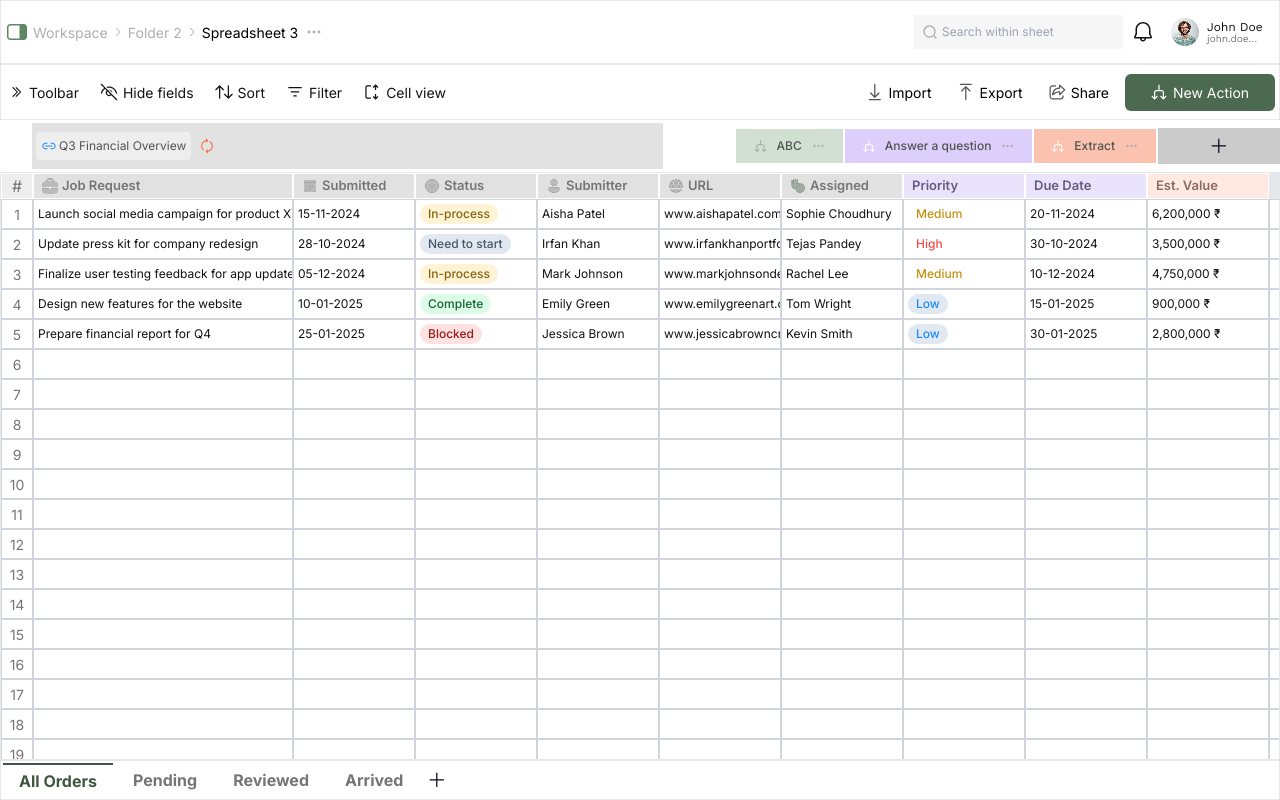
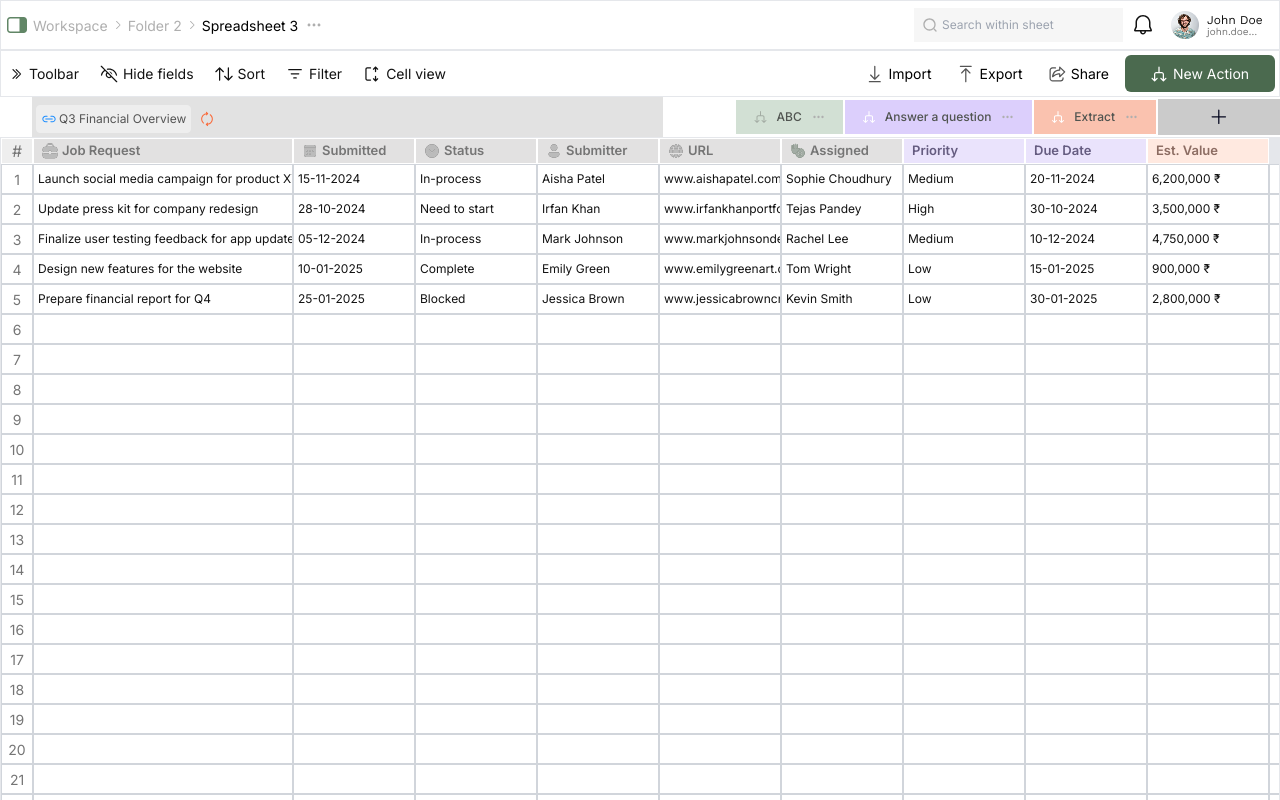
Before and after one commit to prashantsingh019/Spreadsheet-Clone, a React (Vite) app: page / in a window 1280 px wide. Shown: the top 800 px of the page. Built offline with nearby package versions, Linux system fonts and the light colour scheme.

Commit message:
Arrow Navigation feature

```diff
--- a/src/App.tsx
+++ b/src/App.tsx
@@ -15,18 +15,13 @@ function App() {
     "Arrived",
   ]);
   const [activeSheet, setActiveSheet] = useState(0);
-  console.log(activeSheet);
 
-  // const handleTab = (sheetname:string) => {
-  //     setSheets(sheetname);
-  // }
   return (
-    <main className="w-screen h-screen flex flex-col gap-.5 overflow-hidden bg-[#FFFFFF] ">
+    <main className="w-screen min-h-screen flex flex-col gap-.5 overflow-hidden bg-[#FFFFFF] ">
       <TitleBar /> {/* height: 8% */}
       <ToolBar /> {/* height: 7% */}
       <FormulaBar /> {/* height: 6.5% */}
       <SpreadSheetBody /> {/*height: 73.5%%*/}
-
       <SheetBar
         sheets={sheets}
         setSheets={setSheets}
--- a/src/component/Sheet.tsx
+++ b/src/component/Sheet.tsx
@@ -1,4 +1,4 @@
-import { useState } from "react";
+import { useEffect, useRef, useState } from "react";
 
 type cellData = string[][];
 
@@ -8,6 +8,7 @@ type Column = {
   color: string;
   bgColor: string;
 };
+
 export default function Sheet() {
   const rows = 50;
   const cols = 10;
@@ -25,56 +26,48 @@ export default function Sheet() {
       color: "",
       bgColor: "",
     },
-
     {
       headerName: "Submitted",
       iconUrl: "./Icons for headers/Calendar.svg",
       color: "",
       bgColor: "",
     },
-
     {
       headerName: "Status",
       iconUrl: "./Icons for headers/Chevron Circle.svg",
       color: "",
       bgColor: "",
     },
-
     {
       headerName: "Submitter",
       iconUrl: "./Icons for headers/Person.svg",
       color: "",
       bgColor: "",
     },
-
     {
       headerName: "URL",
       iconUrl: "./Icons for headers/Globe.svg",
       color: "",
       bgColor: "",
     },
-
     {
       headerName: "Assigned",
       iconUrl: "./Icons for headers/Emoji.svg",
       color: "",
       bgColor: "",
     },
-
     {
       headerName: "Priority",
       iconUrl: "",
       color: "#655C80",
       bgColor: "#EAE3FC",
     },
-
     {
       headerName: "Due Date",
       iconUrl: "",
       color: "#655C80",
       bgColor: "#EAE3FC",
     },
-
     {
       headerName: "Est. Value",
       iconUrl: "",
@@ -84,75 +77,76 @@ export default function Sheet() {
   ]);
 
   const [data] = useState<cellData>(() => {
-    const initialData = Array.from({ length: rows }, () =>
-      Array(cols).fill("")
-    );
-    initialData[0][0] = "Launch social media campaign for product XYZ";
-    initialData[1][0] = "Update press kit for company redesign";
-    initialData[2][0] = "Finalize user testing feedback for app update";
-    initialData[3][0] = "Design new features for the website";
-    initialData[4][0] = "Prepare financial report for Q4";
-
-    initialData[0][1] = "15-11-2024";
-    initialData[1][1] = "28-10-2024";
-    initialData[2][1] = "05-12-2024";
-    initialData[3][1] = "10-01-2025";
-    initialData[4][1] = "25-01-2025";
-
-    initialData[0][2] = "In-process";
-    initialData[1][2] = "Need to start";
-    initialData[2][2] = "In-process";
-    initialData[3][2] = "Complete";
-    initialData[4][2] = "Blocked";
-
-    initialData[0][3] = "Aisha Patel";
-    initialData[1][3] = "Irfan Khan";
-    initialData[2][3] = "Mark Johnson";
-    initialData[3][3] = "Emily Green";
-    initialData[4][3] = "Jessica Brown";
-
-    initialData[0][4] = "www.aishapatel.com";
-    initialData[1][4] = "www.irfankhanportfolio.com";
-    initialData[2][4] = "www.markjohnsondesigns.com";
-    initialData[3][4] = "www.emilygreenart.com";
-    initialData[4][4] = "www.jessicabrowncreative.com";
-
-    initialData[0][5] = "Sophie Choudhury";
-    initialData[1][5] = "Tejas Pandey";
-    initialData[2][5] = "Rachel Lee";
-    initialData[3][5] = "Tom Wright";
-    initialData[4][5] = "Kevin Smith";
-
-    initialData[0][6] = "Medium";
-    initialData[1][6] = "High";
-    initialData[2][6] = "Medium";
-    initialData[3][6] = "Low";
-    initialData[4][6] = "Low";
-
-    initialData[0][7] = "20-11-2024";
-    initialData[1][7] = "30-10-2024";
-    initialData[2][7] = "10-12-2024";
-    initialData[3][7] = "15-01-2025";
-    initialData[4][7] = "30-01-2025";
-
-    initialData[0][8] = "6,200,000 ₹";
-    initialData[1][8] = "3,500,000 ₹";
-    initialData[2][8] = "4,750,000 ₹";
-    initialData[3][8] = "900,000 ₹";
-    initialData[4][8] = "2,800,000 ₹";
-
-    return initialData;
+    const d = Array.from({ length: rows }, () => Array(cols).fill(""));
+    d[0][0] = "Launch social media campaign for product XYZ";
+    d[1][0] = "Update press kit for company redesign";
+    d[2][0] = "Finalize user testing feedback for app update";
+    d[3][0] = "Design new features for the website";
+    d[4][0] = "Prepare financial report for Q4";
+    d[0][1] = "15-11-2024";
+    d[1][1] = "28-10-2024";
+    d[2][1] = "05-12-2024";
+    d[3][1] = "10-01-2025";
+    d[4][1] = "25-01-2025";
+    d[0][2] = "In-process";
+    d[1][2] = "Need to start";
+    d[2][2] = "In-process";
+    d[3][2] = "Complete";
+    d[4][2] = "Blocked";
+    d[0][3] = "Aisha Patel";
+    d[1][3] = "Irfan Khan";
+    d[2][3] = "Mark Johnson";
+    d[3][3] = "Emily Green";
+    d[4][3] = "Jessica Brown";
+    d[0][4] = "www.aishapatel.com";
+    d[1][4] = "www.irfankhanportfolio.com";
+    d[2][4] = "www.markjohnsondesigns.com";
+    d[3][4] = "www.emilygreenart.com";
+    d[4][4] = "www.jessicabrowncreative.com";
+    d[0][5] = "Sophie Choudhury";
+    d[1][5] = "Tejas Pandey";
+    d[2][5] = "Rachel Lee";
+    d[3][5] = "Tom Wright";
+    d[4][5] = "Kevin Smith";
+    d[0][6] = "Medium";
+    d[1][6] = "High";
+    d[2][6] = "Medium";
+    d[3][6] = "Low";
+    d[4][6] = "Low";
+    d[0][7] = "20-11-2024";
+    d[1][7] = "30-10-2024";
+    d[2][7] = "10-12-2024";
+    d[3][7] = "15-01-2025";
+    d[4][7] = "30-01-2025";
+    d[0][8] = "6,200,000 ₹";
+    d[1][8] = "3,500,000 ₹";
+    d[2][8] = "4,750,000 ₹";
+    d[3][8] = "900,000 ₹";
+    d[4][8] = "2,800,000 ₹";
+    return d;
   });
 
   const [editingCell, setEditingCell] = useState<[number, number] | null>(null);
 
+  const cellRefs = useRef<(HTMLDivElement | null)[][]>(
+    Array.from({ length: rows }, () => Array(cols).fill(null))
+  );
+
+  useEffect(() => {
+    if (editingCell) {
+      const [r, c] = editingCell;
+      const cell = cellRefs.current[r]?.[c];
+      if (cell) cell.focus();
+    }
+  }, [editingCell]);
+
   const ArrowMovements = (
     e: React.KeyboardEvent<HTMLDivElement>,
     rowIndex: number,
-    colsIndex: number
+    colIndex: number
   ) => {
     let newRow = rowIndex;
-    let newCol = colsIndex;
+    let newCol = colIndex;
 
     if (e.key === "ArrowDown") newRow++;
     else if (e.key === "ArrowUp") newRow--;
@@ -161,20 +155,23 @@ export default function Sheet() {
     else return;
 
     e.preventDefault();
-    setEditingCell([newRow, newCol]);
+
+    if (newRow >= 0 && newRow < rows && newCol >= 0 && newCol < cols) {
+      setEditingCell([newRow, newCol]);
+    }
   };
 
   const handleColumnResize = (e: React.MouseEvent, colIndex: number) => {
     e.preventDefault();
-    const startingPosition = e.clientX;
+    const startX = e.clientX;
     const startWidth = columnWidth[colIndex];
 
-    const onMouseMove = (moveEvent: MouseEvent) => {
-      const newPosition = startWidth + (moveEvent.clientX - startingPosition);
+    const onMouseMove = (e: MouseEvent) => {
+      const newWidth = startWidth + (e.clientX - startX);
       setColumnWidth((prev) => {
-        const newData = [...prev];
-        newData[colIndex] = Math.max(50, newPosition);
-        return newData;
+        const updated = [...prev];
+        updated[colIndex] = Math.max(50, newWidth);
+        return updated;
       });
     };
 
@@ -189,41 +186,30 @@ export default function Sheet() {
 
   return (
     <div className="flex flex-col overflow-y-scroll h-full text-[#121212]">
-      {/* Header Row */}
       <section className="flex bg-gray-200">
-        {/* Row number header */}
         <div className="w-[32px] min-w-[32px] flex justify-center items-center border text-[#757575] border-white bg-[#EEEEEE]">
           #
         </div>
 
-        {/* Column names */}
         <div
           className="grid flex-1 text-[13px]"
           style={{
             gridTemplateColumns: columnWidth.map((w) => `${w}px`).join(" "),
           }}
         >
-          {columns.map((colName, i) => (
+          {columns.map((col, i) => (
             <div
               key={i}
-              className={`
-
-  font-semibold flex justify-between items-center relative py-0.5 text-center pr-5 pl-2 border border-white
-`}
+              className="font-semibold flex justify-between items-center relative py-0.5 text-center pr-5 pl-2 border border-white"
               style={{
-                color: colName.color || "#757575",
-                backgroundColor: colName.bgColor || "#e2e1e1",
+                color: col.color || "#757575",
+                backgroundColor: col.bgColor || "#e2e1e1",
               }}
             >
               <span className="flex gap-1 items-center">
-                {colName.iconUrl !== "" ? (
-                  <img src={colName.iconUrl} className="w-4 h-4" />
-                ) : (
-                  ""
-                )}
-                {colName.headerName}
+                {col.iconUrl && <img src={col.iconUrl} className="w-4 h-4" />}
+                {col.headerName}
               </span>
-
               <div
                 className="absolute top-0 right-0 w-1 h-full cursor-col-resize z-10"
                 onMouseDown={(e) => handleColumnResize(e, i)}
@@ -233,58 +219,49 @@ export default function Sheet() {
         </div>
       </section>
 
-      {/* Rows */}
       {data.map((row, rowIndex) => (
         <div key={rowIndex} className="flex">
-          {/* Row number */}
           <div className="text-[#757575] text-[14px] w-[32px] min-w-[32px] border border-gray-300 flex justify-center items-center">
             {rowIndex + 1}
           </div>
-
-          {/* Row cells */}
           <div
             className="grid flex-1"
             style={{
               gridTemplateColumns: columnWidth.map((w) => `${w}px`).join(" "),
             }}
           >
-            {row.map((cell, colsIndex) => {
+            {row.map((cell, colIndex) => {
               const isEditing =
-                editingCell?.[0] === rowIndex && editingCell?.[1] === colsIndex;
+                editingCell?.[0] === rowIndex && editingCell?.[1] === colIndex;
 
               return (
                 <div
-                  key={colsIndex}
+                  key={colIndex}
+                  ref={(el) => {
+                    if (!cellRefs.current[rowIndex]) return;
+                    cellRefs.current[rowIndex][colIndex] = el;
+                  }}
                   contentEditable={isEditing}
                   tabIndex={0}
-                  className={`truncate overflow-hidden whitespace-nowrap text-[12px] w-full border border-gray-300 flex items-center  min-h-[30px] h-[30px] px-1 py-0.5 outline-none ${
+                  className={`truncate overflow-hidden whitespace-nowrap text-[12px] w-full border border-gray-300 flex items-center min-h-[30px] h-[30px] px-1 py-0.5 outline-none ${
                     isEditing ? "border-green-700" : ""
                   }`}
-                  onClick={() => setEditingCell([rowIndex, colsIndex])}
-                  onKeyDown={(e) => ArrowMovements(e, rowIndex, colsIndex)}
+                  onClick={() => setEditingCell([rowIndex, colIndex])}
+                  onKeyDown={(e) => ArrowMovements(e, rowIndex, colIndex)}
+                  suppressContentEditableWarning
+                  onInput={(e) => {
+                    const newValue =
+                      (e.currentTarget as HTMLDivElement).textContent || "";
+                    const colName =
+                      columns[colIndex]?.headerName || `Column ${colIndex + 1}`;
+                    console.log(
+                      `Row: ${
+                        rowIndex + 1
+                      }, Column: ${colName}, Value: ${newValue}`
+                    );
+                  }}
                 >
-                  {colsIndex === 2 || colsIndex === 6? (
-                    <span
-                      className={`px-2 py-[2px] rounded-full text-xs font-medium
-        ${
-          cell === "In-process"
-            ? "bg-[#FFF3D6] text-[#85640B]"
-            : cell === "Blocked"
-            ? "bg-red-100 text-red-800"
-            : cell === "Complete"
-            ? "bg-green-100 text-green-800"
-            : cell === "Need to start"
-            ? "bg-[#E2E8F0] text-[#475569]"
-            : cell === "Low" ?"bg-[#E2E8F0] text-[#1A8CFF]":
-            cell === "Medium"?"text-[#C29210]":cell === "High" ? "text-[#EF4D44]":''
-        }
-      `}
-                    >
-                      {cell}
-                    </span>
-                  ) : (
-                    cell
-                  )}
+                  {cell}
                 </div>
               );
             })}
```
